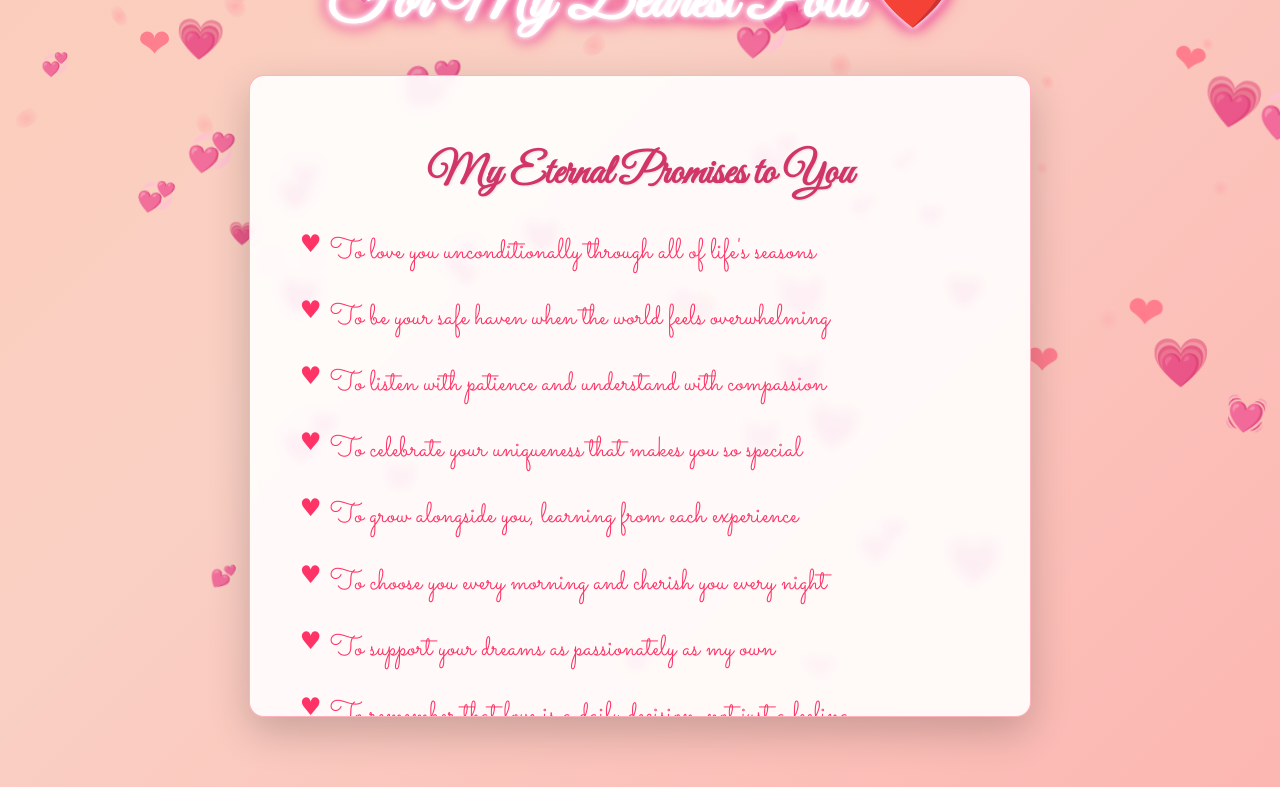
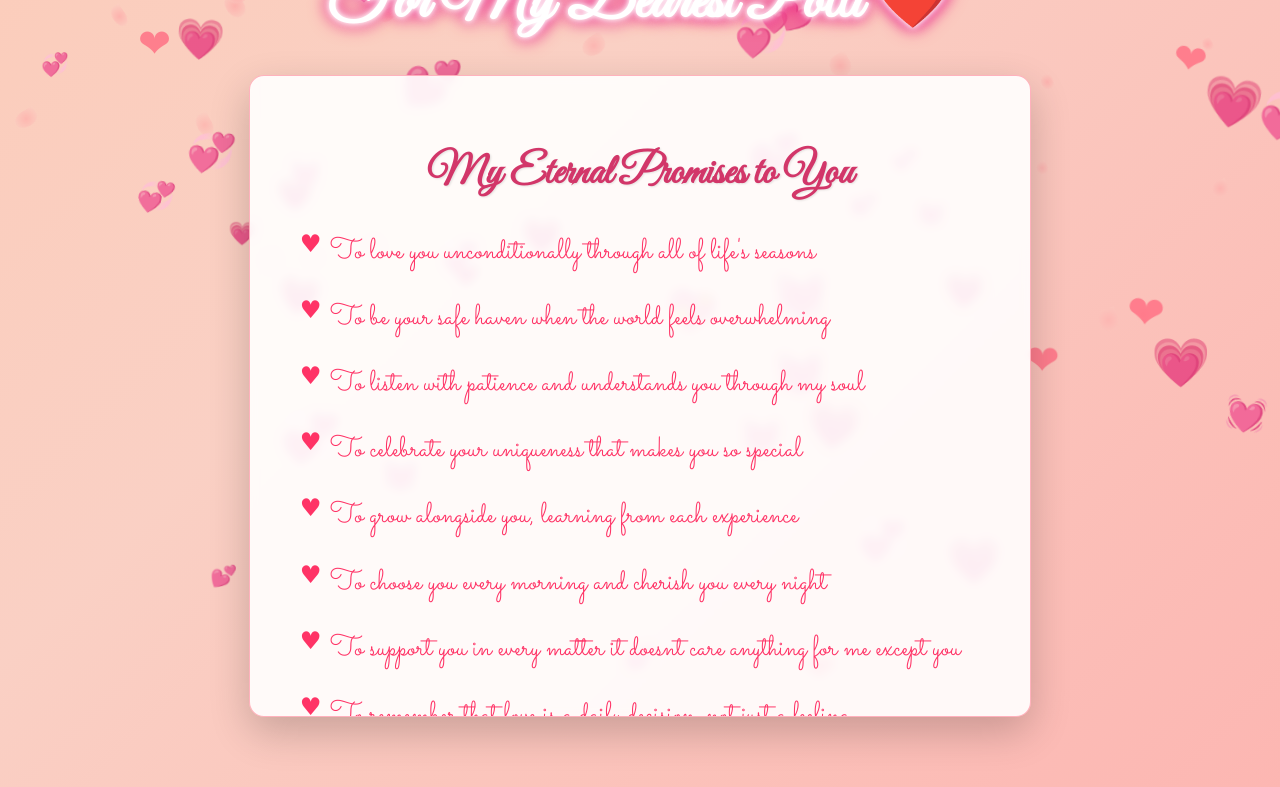
Before and after one commit to zahaazameer/zimmy, a plain HTML site: page index.html in a window 1280 px wide. Both pictures are taken after a click on the button "Click Me My Love". Shown: the part 135-922 px from the top of the page. Drawn offline with Linux system fonts and the light colour scheme.

Commit message:
Update index.html

```diff
--- a/index.html
+++ b/index.html
@@ -345,18 +345,18 @@
 
             <div class="promise-item">To love you unconditionally through all of life's seasons</div>
             <div class="promise-item">To be your safe haven when the world feels overwhelming</div>
-            <div class="promise-item">To listen with patience and understand with compassion</div>
+            <div class="promise-item">To listen with patience and understands you through my soul</div>
             <div class="promise-item">To celebrate your uniqueness that makes you so special</div>
             <div class="promise-item">To grow alongside you, learning from each experience</div>
             <div class="promise-item">To choose you every morning and cherish you every night</div>
-            <div class="promise-item">To support your dreams as passionately as my own</div>
+            <div class="promise-item">To support you in every matter it doesnt care anything for me except you</div>
             <div class="promise-item">To remember that love is a daily decision, not just a feeling</div>
             <div class="promise-item">To be honest even when the truth is difficult to share</div>
             <div class="promise-item">To keep our connection alive through small, loving gestures</div>
 
             <div class="signature">
                 Yours forever and always,<br>
-                <span id="yourName">[Your Name]</span>
+                <span id="yourName">Yadava(your husband)</span>
             </div>
 
             <button class="btn" id="photoBtn">Click Me Dear</button>
```
